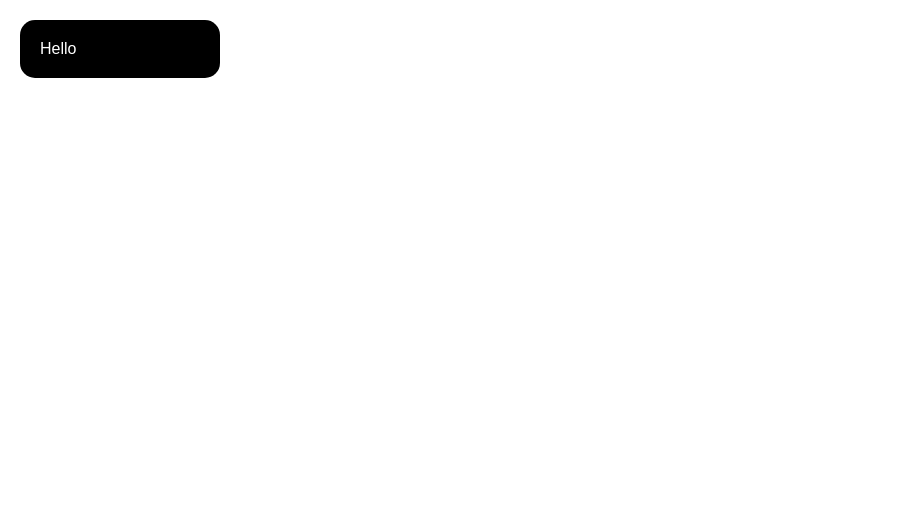
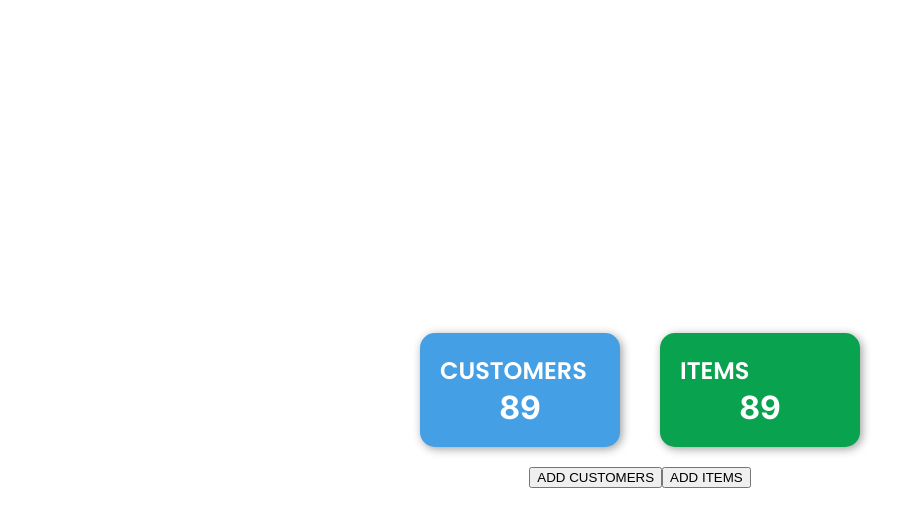
Before and after one commit to NaashNix/react-dashboard, a React (Create React App) app: page / in a window 1280 px wide. Shown: the top 526 px of the page, without its empty margins (0-910 px from the left). Built offline with nearby package versions, Linux system fonts and the light colour scheme.

Commit message:
Some files updated

```diff
--- a/src/App.js
+++ b/src/App.js
@@ -1,11 +1,11 @@
 import React from 'react';
-import Card from './components/UI/Card';
+import Dashboard from './components/Dashboard';
 
 
 function App() {
   return (
     <div>
-        <Card color={'black'} >Hello</Card>
+        <Dashboard />
     </div>
   );
 }
--- a/src/components/CountViewer.jsx
+++ b/src/components/CountViewer.jsx
@@ -1,12 +1,13 @@
 import React from 'react';
 import Card from './UI/Card';
+import classes from './CountViewer.module.css';
+
 
 const CountViewer = (props) => {
    return (
       <Card color={props.bgColor}>
          <span className={classes.heading} >{props.heading}</span>
-         <span>{props.count}</span>
-         <img src={props.imgUrl} alt={props.alter} />
+         <span className={classes.count} >{props.count}</span>
       </Card>
    );
 }
--- a/src/components/CountViewer.module.css
+++ b/src/components/CountViewer.module.css
@@ -1,3 +1,15 @@
 .heading{
+   color: white;
+   font-family: 'Poppins',sans-serif;
+   font-weight: 600;
+   font-size: 1.5rem;
 
 }
+
+.count{
+   display: block;
+   font-family: 'Inter',sans-serif;
+   font-weight: 700;
+   font-size: 2rem;
+   text-align: center;
+}
--- /dev/null
+++ b/src/components/Dashboard.jsx
@@ -0,0 +1,27 @@
+import React, { Fragment } from 'react';
+import CountViewer from './CountViewer';
+import classes from './Dashboard.module.css';
+
+const Dashboard = () => {
+   return (
+		<div className={classes.mainParent}>
+			<div className={classes.parent}>
+				<CountViewer
+					bgColor={"#449FE5"}
+					heading={"CUSTOMERS"}
+					count={"89"}
+				/>
+				<CountViewer
+            bgColor={"#09A24F"}
+            heading={"ITEMS"}
+            count={"89"} />
+			</div>
+			<div>
+				<button>ADD CUSTOMERS</button>
+				<button>ADD ITEMS</button>
+			</div>
+		</div>
+	);
+}
+
+export default Dashboard;
--- /dev/null
+++ b/src/components/Dashboard.module.css
@@ -0,0 +1,13 @@
+.parent{
+   display: flex;
+   flex-direction: row;
+
+}
+
+.mainParent{
+   height: 100vh;
+   display: flex;
+   flex-direction: column;
+   justify-content: center;
+   align-items: center;
+}
--- a/src/components/UI/Card.module.css
+++ b/src/components/UI/Card.module.css
@@ -4,4 +4,5 @@
    margin: 20px;
    padding: 20px;
    color: white;
+   box-shadow: 2px 2px 10px 0px rgb(0 0 0 / 39%);
 }
--- a/src/index.css
+++ b/src/index.css
@@ -1,3 +1,5 @@
+@import url('https://fonts.googleapis.com/css2?family=Inter:wght@100;200;300;400;500;600;700;800;900&family=Poppins:ital,wght@0,100;0,200;0,300;0,400;0,500;0,600;0,700;0,800;0,900;1,100;1,200;1,300;1,400;1,500;1,600;1,700;1,800;1,900&family=Roboto:ital,wght@0,100;0,300;0,400;0,500;0,700;0,900;1,100;1,300;1,400;1,500;1,900&display=swap');
+
 * {
   box-sizing: border-box;
 }
```
Also changed, not shown: src/components/UI/Button.jsx (added).
